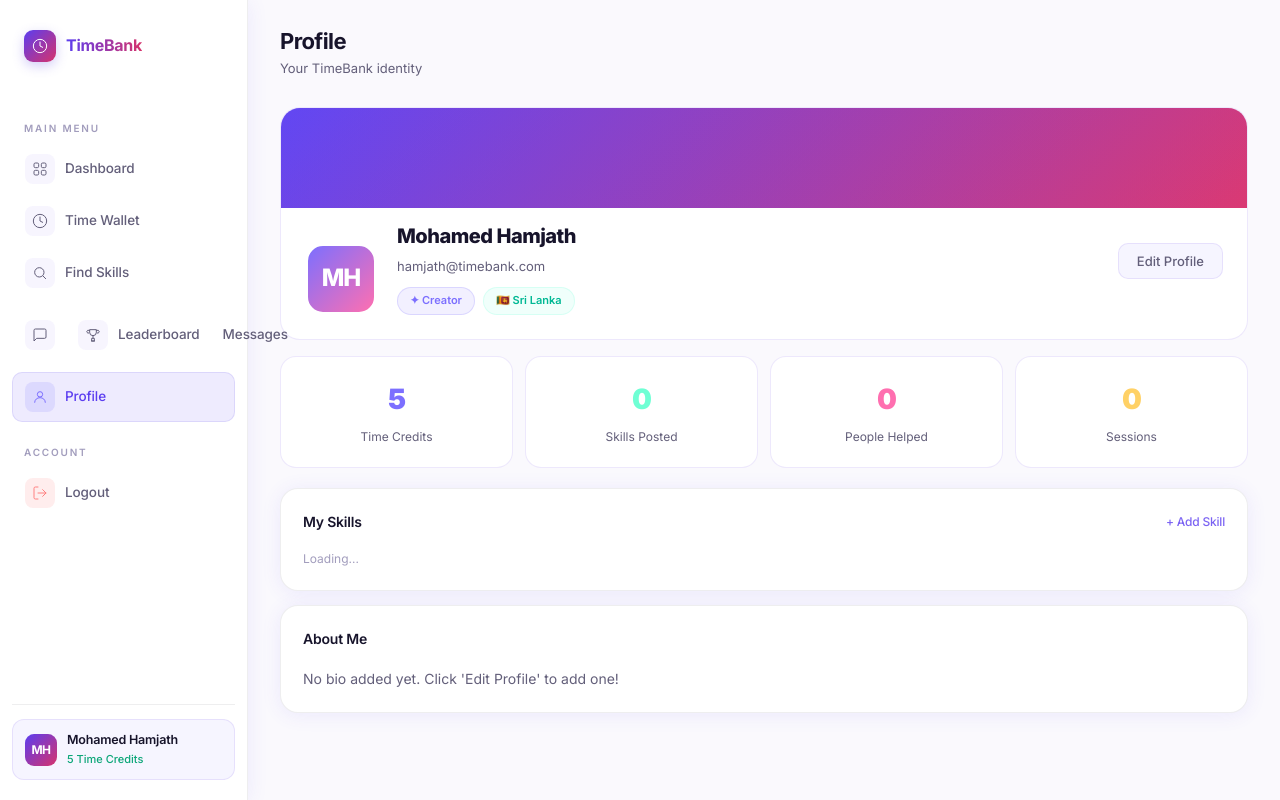
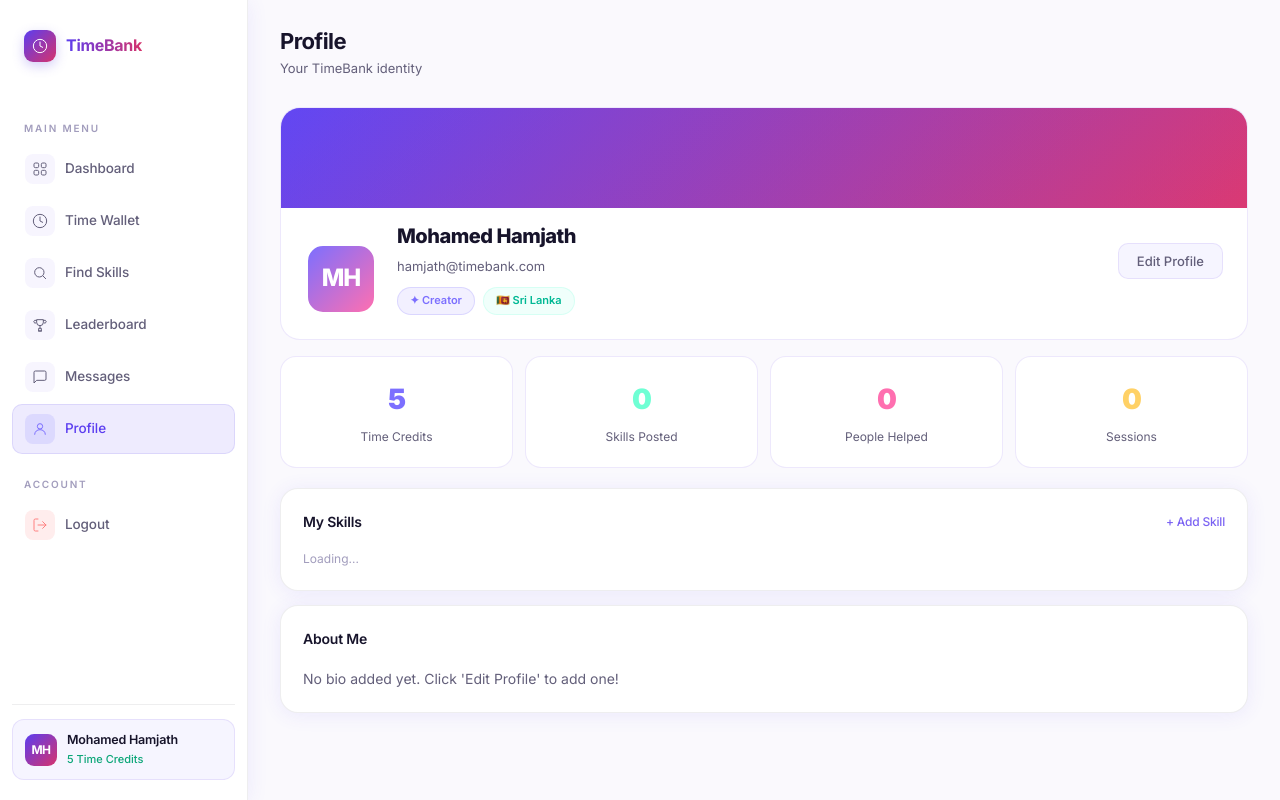
Before and after one commit to ihamjth11/timebank-app, a React (Vite) app in the folder client/: page /profile in a window 1280 px wide. Built offline with nearby package versions, Linux system fonts and the light colour scheme.

Commit message:
sidebar layout issue in Profile.jsx fixed

```diff
--- a/client/src/pages/Profile.jsx
+++ b/client/src/pages/Profile.jsx
@@ -452,18 +452,16 @@ function Profile() {
             </div>
             Find Skills
           </div>
+          <div className="dash__nav-item" onClick={() => navigate('/leaderboard')}>
+            <div className="dash__nav-item-icon" style={{ background: 'var(--input-bg)', color: 'var(--text-secondary)' }}>
+              <svg width="16" height="16" viewBox="0 0 24 24" fill="none"><path d="M7 4h10v4a5 5 0 01-10 0V4z" stroke="currentColor" strokeWidth="1.5" strokeLinejoin="round"/><path d="M7 5H4a2 2 0 002 4M17 5h3a2 2 0 01-2 4" stroke="currentColor" strokeWidth="1.5" strokeLinecap="round"/><path d="M12 13v4M9 21h6M10 17h4v4h-4z" stroke="currentColor" strokeWidth="1.5" strokeLinejoin="round"/></svg>
+            </div>
+            Leaderboard
+          </div>
           <div className="dash__nav-item" onClick={() => navigate('/messages')}>
             <div className="dash__nav-item-icon" style={{ background: 'var(--input-bg)', color: 'var(--text-secondary)' }}>
               <svg width="16" height="16" viewBox="0 0 24 24" fill="none"><path d="M21 15a2 2 0 01-2 2H7l-4 4V5a2 2 0 012-2h14a2 2 0 012 2z" stroke="currentColor" strokeWidth="1.5" strokeLinejoin="round"/></svg>
             </div>
-
-          <div className="dash__nav-item" onClick={() => navigate('/leaderboard')}>
-           <div className="dash__nav-item-icon" style={{ background: 'var(--input-bg)', color: 'var(--text-secondary)' }}>
-          <svg width="16" height="16" viewBox="0 0 24 24" fill="none"><path d="M7 4h10v4a5 5 0 01-10 0V4z" stroke="currentColor" strokeWidth="1.5" strokeLinejoin="round"/><path d="M7 5H4a2 2 0 002 4M17 5h3a2 2 0 01-2 4" stroke="currentColor" strokeWidth="1.5" strokeLinecap="round"/><path d="M12 13v4M9 21h6M10 17h4v4h-4z" stroke="currentColor" strokeWidth="1.5" strokeLinejoin="round"/></svg>
-          </div>
-          Leaderboard
-          </div>
-
             Messages
           </div>
           <div className="dash__nav-item active">
```
